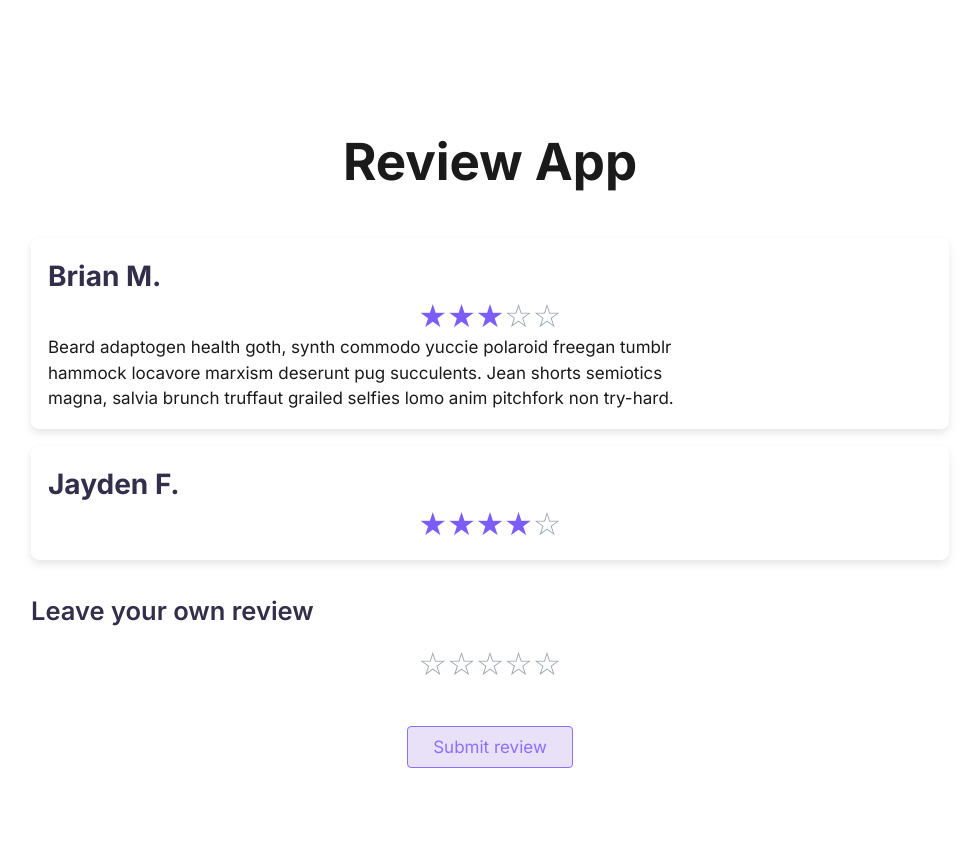
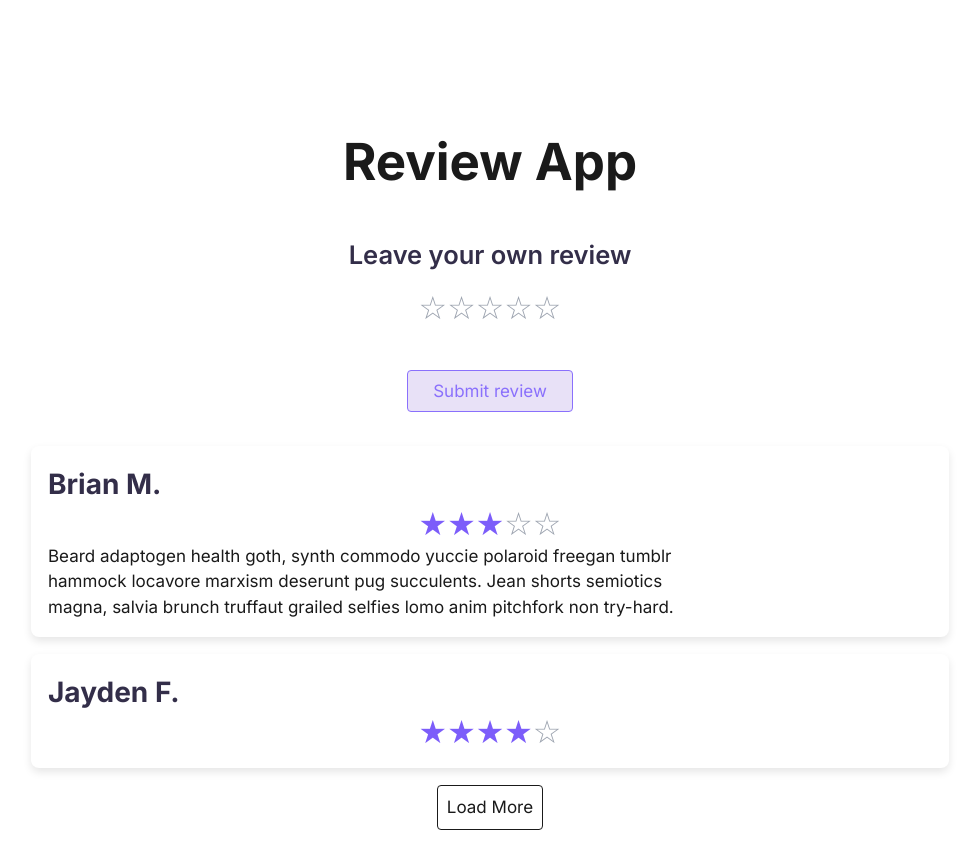
Before and after one commit to pamo/ratings, a Next.js app: page / in a window 1280 px wide. Shown: the top 868 px of the page, without its empty margins (150-1129 px from the left). Built offline with nearby package versions, Linux system fonts and the light colour scheme.

Commit message:
Adds pagination

```diff
--- a/src/components/LeaveReview.tsx
+++ b/src/components/LeaveReview.tsx
@@ -47,10 +47,9 @@ function LeaveReview({ onReviewSubmit }: LeaveReviewProps) {
   };
 
   return (
-    <div className="mt-8">
+    <div className="mb-8">
       <h2 className="text-2xl font-semibold mb-4">Leave your own review</h2>
       <StarRating onRatingSelect={addNewRating} />
-      {isSaving && <p>Saving...</p>}
       {error && <p className="text-red-500">{error}</p>}
     </div>
   );
--- a/src/components/ReviewApp.tsx
+++ b/src/components/ReviewApp.tsx
@@ -1,38 +1,53 @@
-import StarRating from '@/components/StarRating/StarRating';
 import { useEffect, useState } from 'react';
 
 import Review from '@/data/Review';
 import LeaveReview from './LeaveReview';
 import ReviewList from './ReviewList/ReviewList';
+import Button from './Button';
 
 const ReviewApp = () => {
   const [reviews, setReviews] = useState<Review[]>([]);
-
-  useEffect(() => {
-    const fetchReviews = async () => {
+  const [page, setPage] = useState(0);
+  const [hasMore, setHasMore] = useState(true);
+  const fetchReviews = async (page: number) => {
     try {
-        const response = await fetch('/api/reviews');
+      const response = await fetch(`/api/reviews?page=${page}`);
       if (!response.ok) {
         throw new Error('Network response was not ok');
       }
       const data = await response.json();
-        setReviews(data);
+      if (data.length < 2) {
+        setHasMore(false);
+      }
+      setReviews(prevReviews => [...prevReviews, ...data]);
     } catch (error) {
       console.error('Failed to fetch reviews:', error);
     }
   };
 
-    fetchReviews();
-  }, []);
+  useEffect(() => {
+    if (page > 0) {
+      fetchReviews(page);
+    } else {
+      setPage(1);
+    }
+  }, [page]);
 
   const handleReviewSubmit = (newReview: Review) => {
-    setReviews(prevReviews => [...prevReviews, newReview]);
+    setReviews(prevReviews => [newReview, ...prevReviews]);
+  };
+
+  const handleLoadMore = () => {
+    setPage(prevPage => prevPage + 1);
   };
 
   return (
-    <div className="w-full max-w-4xl mx-auto p-4">
+    <div className="w-full max-w-4xl mx-auto p-4 flex flex-col items-center">
+      <LeaveReview onReviewSubmit={handleReviewSubmit} />
       <ReviewList reviews={reviews} />
-      <LeaveReview onReviewSubmit={handleReviewSubmit} />
+      <Button disabled={!hasMore} onClick={handleLoadMore} className="mt-4 p-2">
+        Load More
+      </Button>
     </div>
   );
 };
--- a/src/components/StarRating/StarRating.tsx
+++ b/src/components/StarRating/StarRating.tsx
@@ -48,7 +48,7 @@ const StarRating = ({ rating, onRatingSelect }: StarRatingProps) => {
         <>
           <Button
             type="button"
-            className="mt-10 h-10 px-6"
+            className="primary mt-10 h-10 px-6"
             onClick={handleSubmit}
             disabled={isSaving || !selectedRating}
           >
--- a/src/styles/globals.css
+++ b/src/styles/globals.css
@@ -156,15 +156,13 @@ button,
   font-style: normal;
   font-weight: var(--font-weight-normal);
   text-decoration: none;
-  background-color: var(--color-button-bg);
-  border: 1px solid var(--color-link);
   border-radius: 4px;
-  color: var(--background-white);
-  fill: var(--background-white);
   font-size: var(--font-size-base);
   padding: var(--spacing-small) var(--spacing-large);
   text-transform: none;
   transition: background-color 0.2s ease;
+  border: 1px solid var(--primary-text);
+  color: var(--primary-text);
 }
 
 button:hover,
@@ -174,17 +172,36 @@ button:focus,
 button:active,
 .button:active {
   background-color: var(--color-button-hover-bg);
+  color: var(--background-white);
   border: 1px solid var(--color-link-hover);
 }
 
-button:active,
-.button:active {
+button.primary,
+.button.primary {
+  background-color: var(--color-button-bg);
+  border: 1px solid var(--color-link);
+  color: var(--background-white);
+  fill: var(--background-white);
+}
+
+button.primary:hover,
+button.primary:focus,
+.button.primary:hover,
+.button.primary:focus,
+button.primary:active,
+.button.primary:active {
+  background-color: var(--color-button-hover-bg);
+  border: 1px solid var(--color-link-hover);
+}
+
+button.primary:active,
+.button.primary:active {
   background-color: var(--color-button-active-bg);
   border-color: var(--color-link-active);
 }
 
-button:disabled,
-.button:disabled {
+button.primary:disabled,
+.button.primary:disabled {
   background-color: var(--color-disabled-bg);
   color: var(--color-disabled-text);
   cursor: not-allowed;
```
Also changed, not shown: 1 other file (tests, documents, lock files or other folders). Lines whose indentation alone changed are shown as unchanged.
